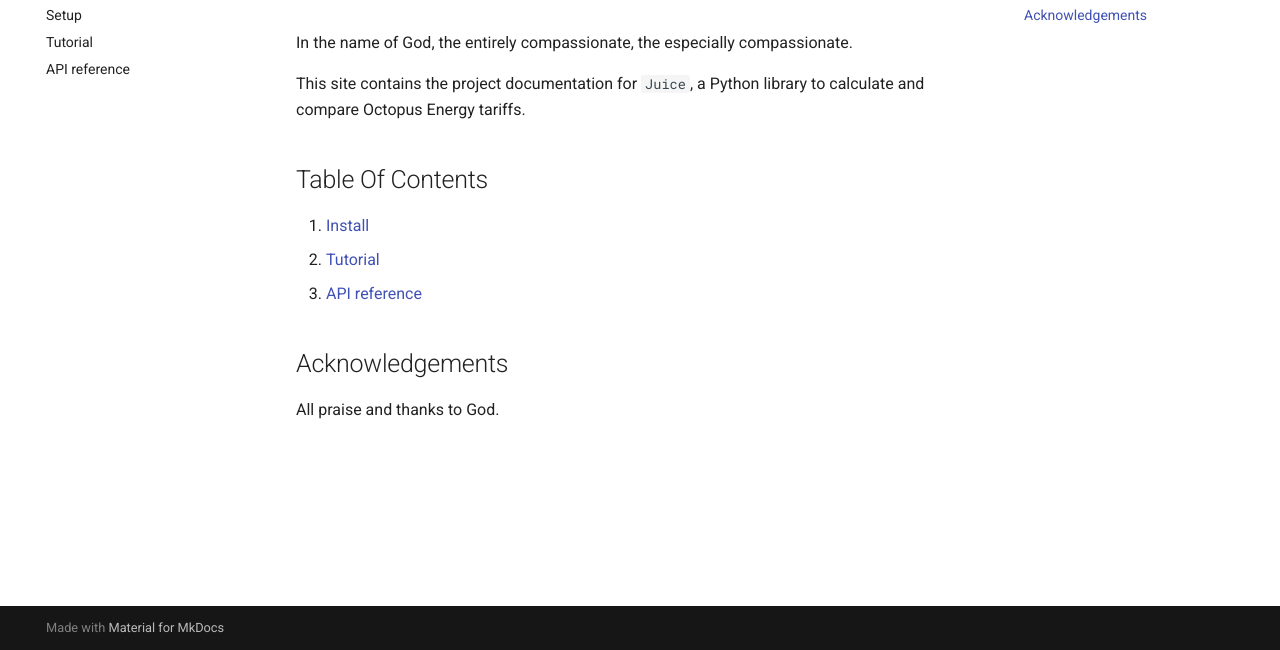
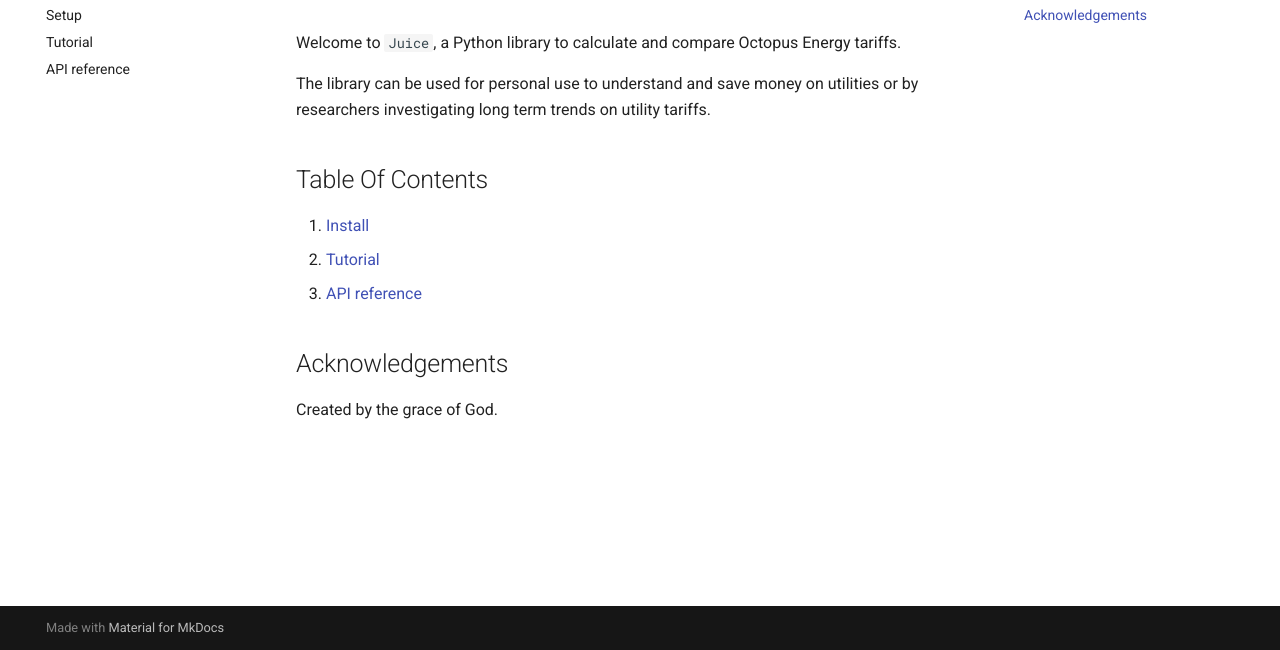
Before and after one commit to orchard0/juice, a plain HTML site: page index.html in a window 1280 px wide. Shown: the part 150-800 px from the top of the page. Drawn offline with Linux system fonts and the light colour scheme; no server answers.

Commit message:
Deployed 68ab8f4 with MkDocs version: 1.6.0

```diff
--- a/index.html
+++ b/index.html
@@ -367,8 +367,8 @@
 
   <h1>Home</h1>
 
-<p>In the name of God, the entirely compassionate, the especially compassionate.</p>
-<p>This site contains the project documentation for <code>Juice</code>, a Python library to calculate and compare Octopus Energy tariffs.</p>
+<p>Welcome to <code>Juice</code>, a Python library to calculate and compare Octopus Energy tariffs.</p>
+<p>The library can be used for personal use to understand and save money on utilities or by researchers investigating long term trends on utility tariffs.</p>
 <h2 id="table-of-contents">Table Of Contents</h2>
 <ol>
 <li><a href="install/">Install</a></li>
@@ -376,7 +376,7 @@
 <li><a href="reference/">API reference</a></li>
 </ol>
 <h2 id="acknowledgements">Acknowledgements</h2>
-<p>All praise and thanks to God.</p>
+<p>Created by the grace of God.</p>
 
 
 
```
Also changed, not shown: 1 other file.
